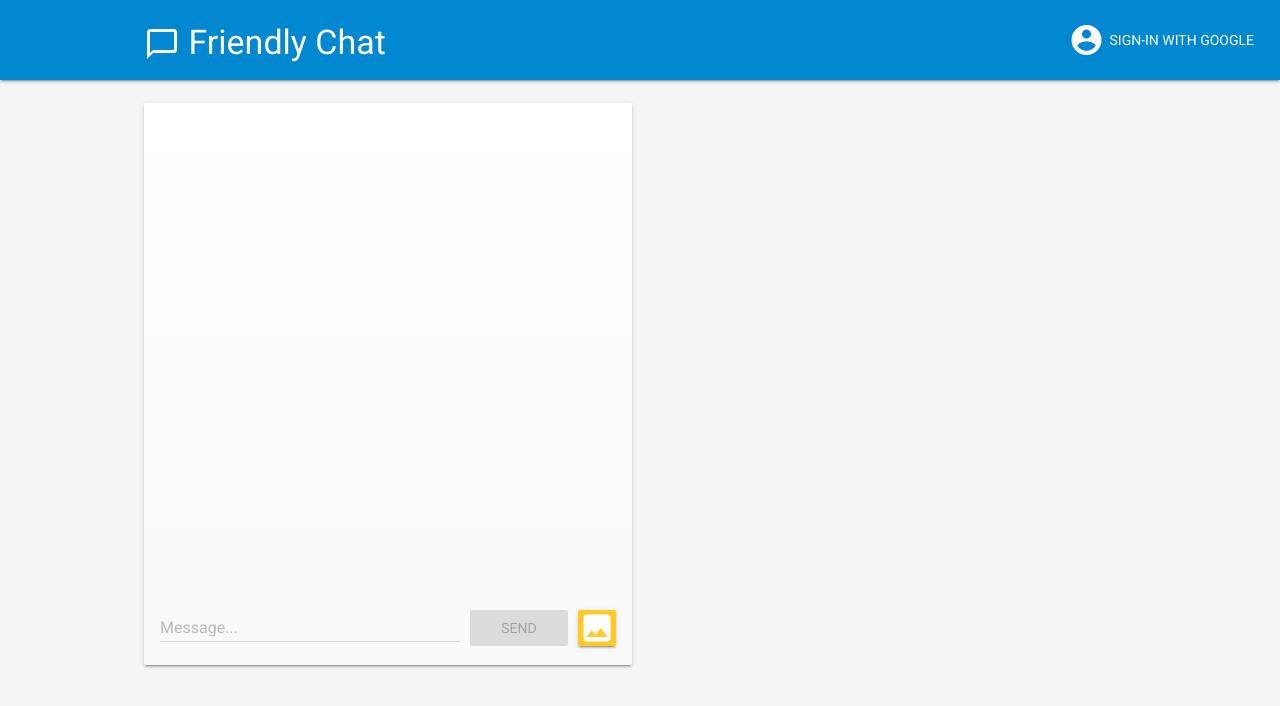
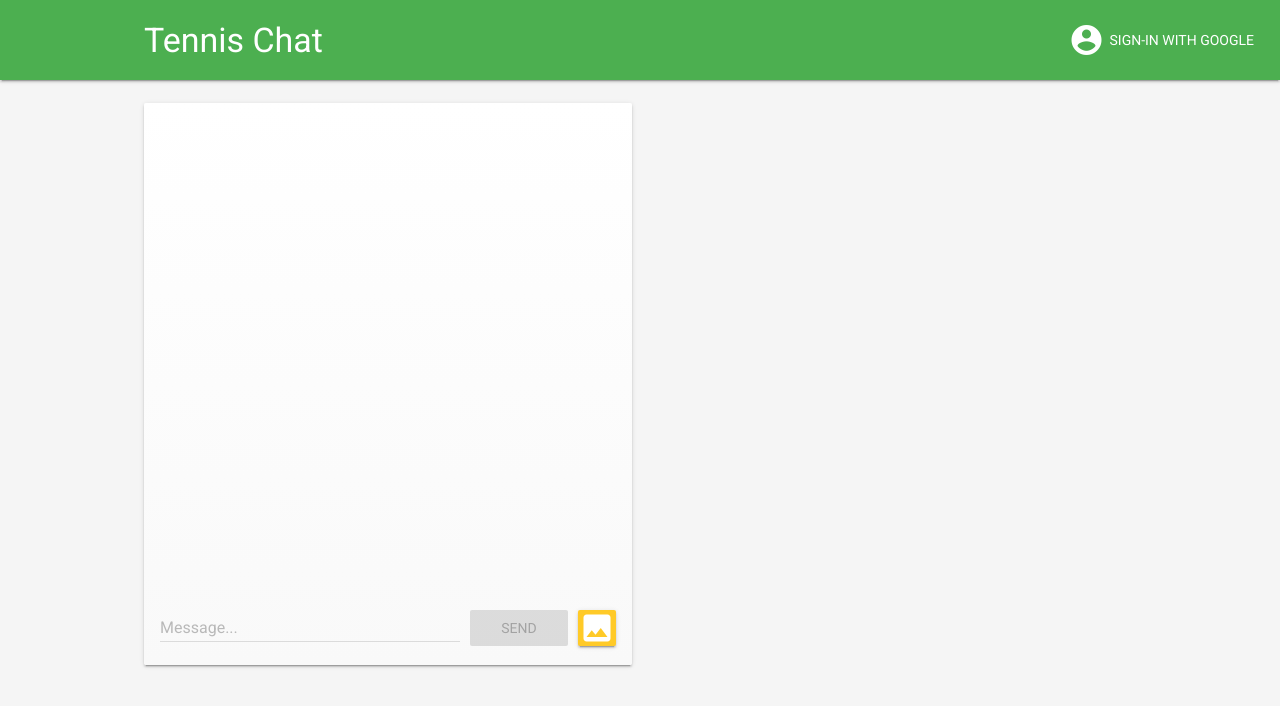
Before and after one commit to brandonsov/pickUp, a plain HTML site: page index.html in a window 1280 px wide. Drawn offline with nearby package versions, Linux system fonts and the light colour scheme; no server answers.

Commit message:
Formated index.html page

```diff
--- a/index.html
+++ b/index.html
@@ -17,7 +17,7 @@
   <meta http-equiv="X-UA-Compatible" content="IE=edge">
   <meta name="description" content="Learn how to use the Firebase platform on the Web">
   <meta name="viewport" content="width=device-width, initial-scale=1.0">
-  <title>Friendly Chat</title>
+  <title>Tennis Chat</title>
 
   <!-- Disable tap highlight on IE -->
   <meta name="msapplication-tap-highlight" content="no">
@@ -53,10 +53,10 @@
 <div class="demo-layout mdl-layout mdl-js-layout mdl-layout--fixed-header">
 
   <!-- Header section containing logo -->
-  <header class="mdl-layout__header mdl-color-text--white mdl-color--light-blue-700">
+  <header class="mdl-layout__header mdl-color-text--white mdl-color--green">
     <div class="mdl-cell mdl-cell--12-col mdl-cell--12-col-tablet mdl-grid">
       <div class="mdl-layout__header-row mdl-cell mdl-cell--12-col mdl-cell--12-col-tablet mdl-cell--12-col-desktop">
-        <h3><i class="material-icons">chat_bubble_outline</i> Friendly Chat</h3>
+        <h3>Tennis Chat</h3>
       </div>
       <div id="user-container">
         <div hidden id="user-pic"></div>
@@ -104,6 +104,7 @@
       </div>
 
     </div>
+
   </main>
 </div>
 
```
